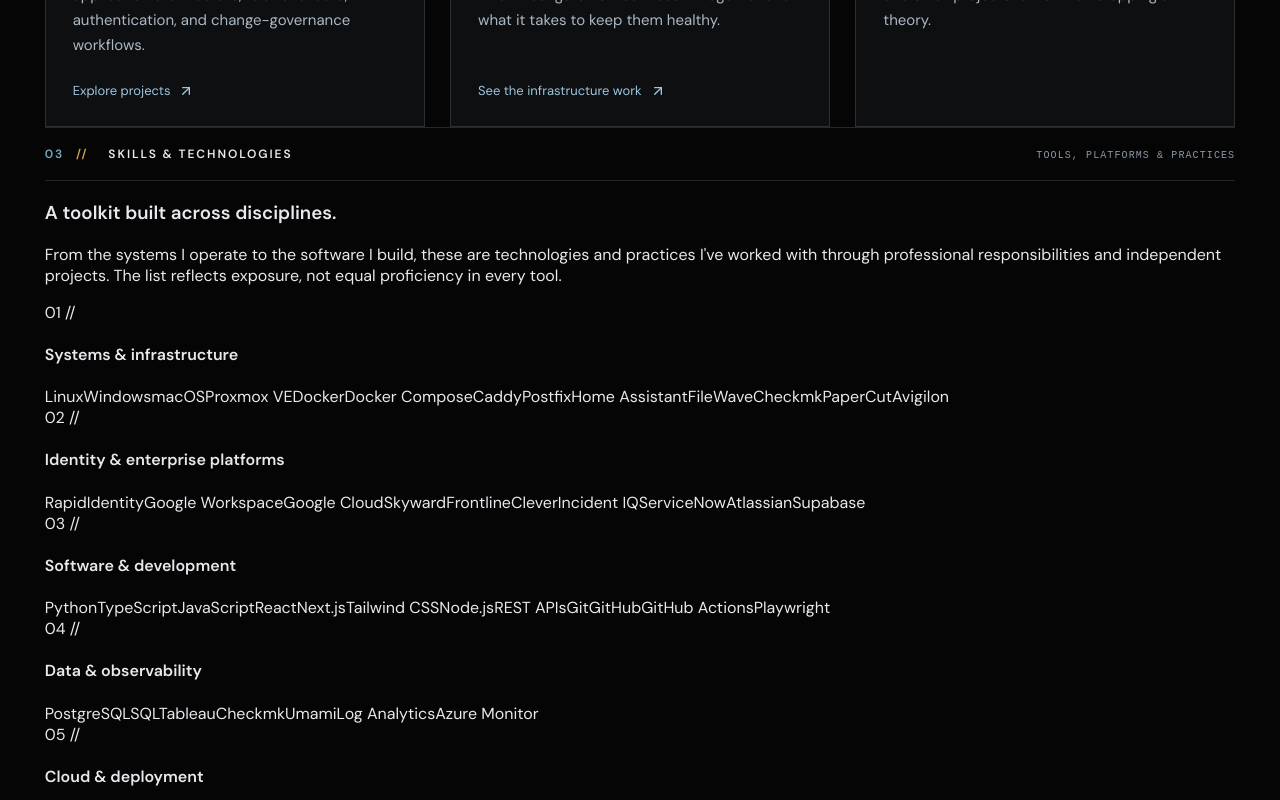
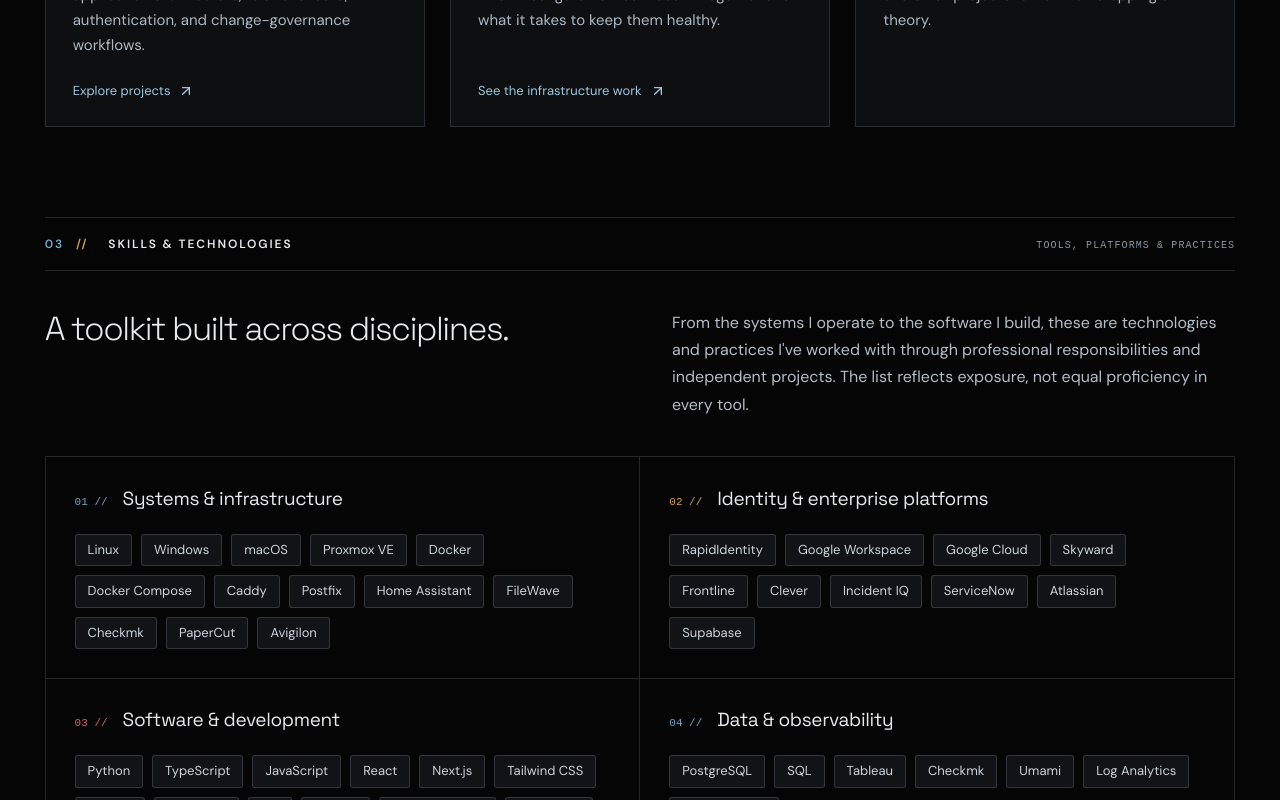
Before and after one commit to casual-loops/mylesh-portfolio, a Next.js app: page /experience in a window 1280 px wide. Shown: the part 2780-3580 px from the top of the page. Built offline with nearby package versions, Linux system fonts and the light colour scheme.

Commit message:
style: present multidisciplinary skills as a compact technical inventory

```diff
--- a/app/globals.css
+++ b/app/globals.css
@@ -875,3 +875,25 @@ body:before{background-image:radial-gradient(#b8c1cb .55px,transparent .8px);opa
  .experience-independent-grid{grid-template-columns:1fr;}
  .experience-independent-item{min-height:0;}
 }
+
+/* Experience skills: categorized technical inventory, not a proficiency ranking. */
+.experience-skills{margin-top:clamp(58px,7vw,112px);}
+.experience-skills-intro{display:grid;grid-template-columns:minmax(0,1fr) minmax(0,1fr);gap:clamp(25px,5vw,90px);padding:clamp(28px,3vw,46px) 0;}
+.experience-skills-intro h3{font-family:var(--font-display);font-size:clamp(28px,2.6vw,45px);line-height:1.18;letter-spacing:-.045em;font-weight:300;margin:0;}
+.experience-skills-intro p{font-size:clamp(16px,1.1vw,19px);color:#B3BEC9;line-height:1.7;margin:0;}
+.experience-skills-grid{display:grid;grid-template-columns:repeat(2,minmax(0,1fr));border-top:1px solid var(--line);border-left:1px solid var(--line);}
+.experience-skill-group{padding:clamp(20px,2.25vw,36px);border-right:1px solid var(--line);border-bottom:1px solid var(--line);min-width:0;}
+.experience-skill-heading{display:flex;align-items:baseline;gap:15px;margin-bottom:23px;}
+.experience-skill-heading>span{font:11px monospace;white-space:nowrap;color:var(--skill-accent);}
+.experience-skill-heading h4{font-family:var(--font-display);font-size:clamp(19px,1.45vw,26px);font-weight:400;letter-spacing:-.02em;margin:0;}
+.skill-accent-blue{--skill-accent:#76A9C6;}
+.skill-accent-red{--skill-accent:#D56668;}
+.skill-accent-ochre{--skill-accent:#D6A34F;}
+.experience-skill-tools{display:flex;flex-wrap:wrap;gap:9px;}
+.experience-skill-tools span{display:inline-flex;align-items:center;min-height:32px;padding:7px 12px;border:1px solid rgba(171,180,194,.22);border-radius:3px;background:#111316;color:#CBD4DD;font-size:13px;line-height:1.25;transition:border-color .2s,background .2s,transform .2s;}
+.experience-skill-tools span:hover{border-color:var(--skill-accent);background:rgba(118,169,198,.055);transform:translateY(-2px);}
+@media(max-width:700px){
+ .experience-skills-intro{grid-template-columns:1fr;gap:16px;}
+ .experience-skills-grid{grid-template-columns:1fr;}
+}
+@media(prefers-reduced-motion:reduce){.experience-skill-tools span{transition:none!important;}.experience-skill-tools span:hover{transform:none;}}
```
